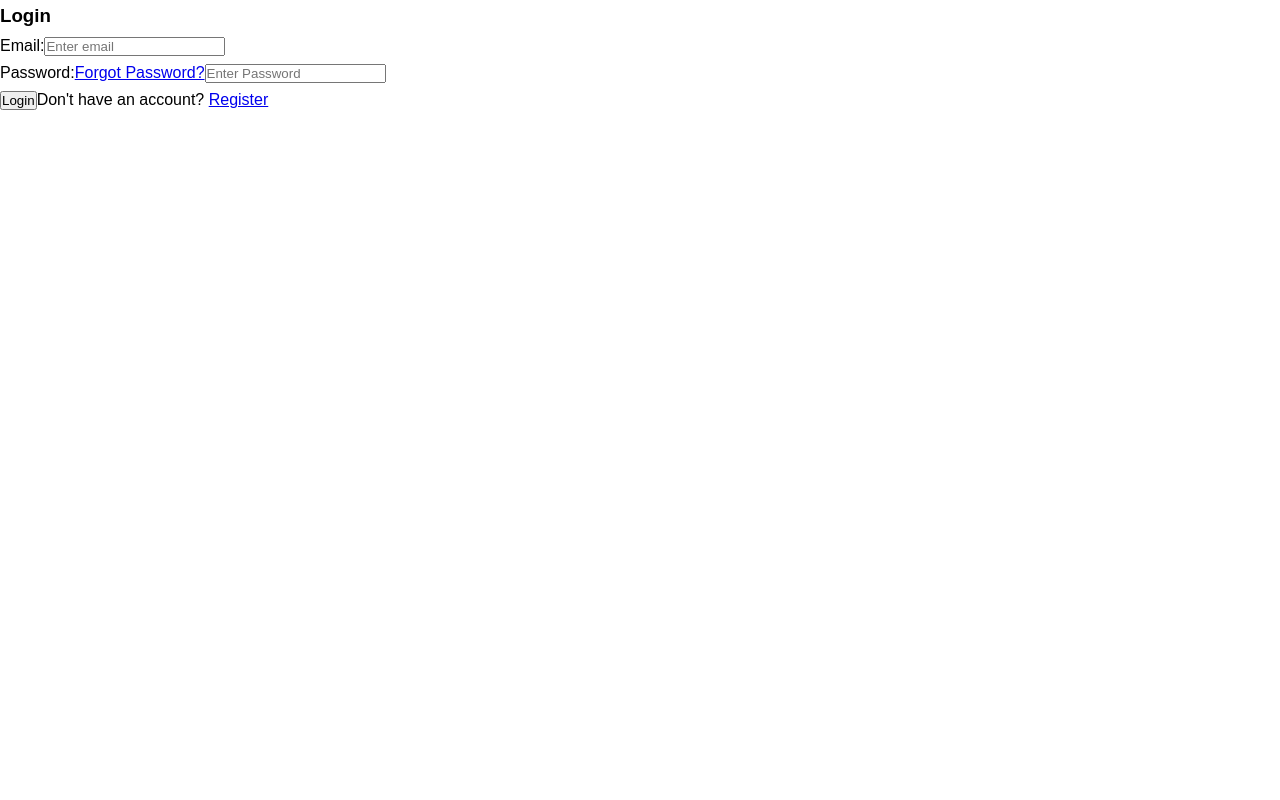
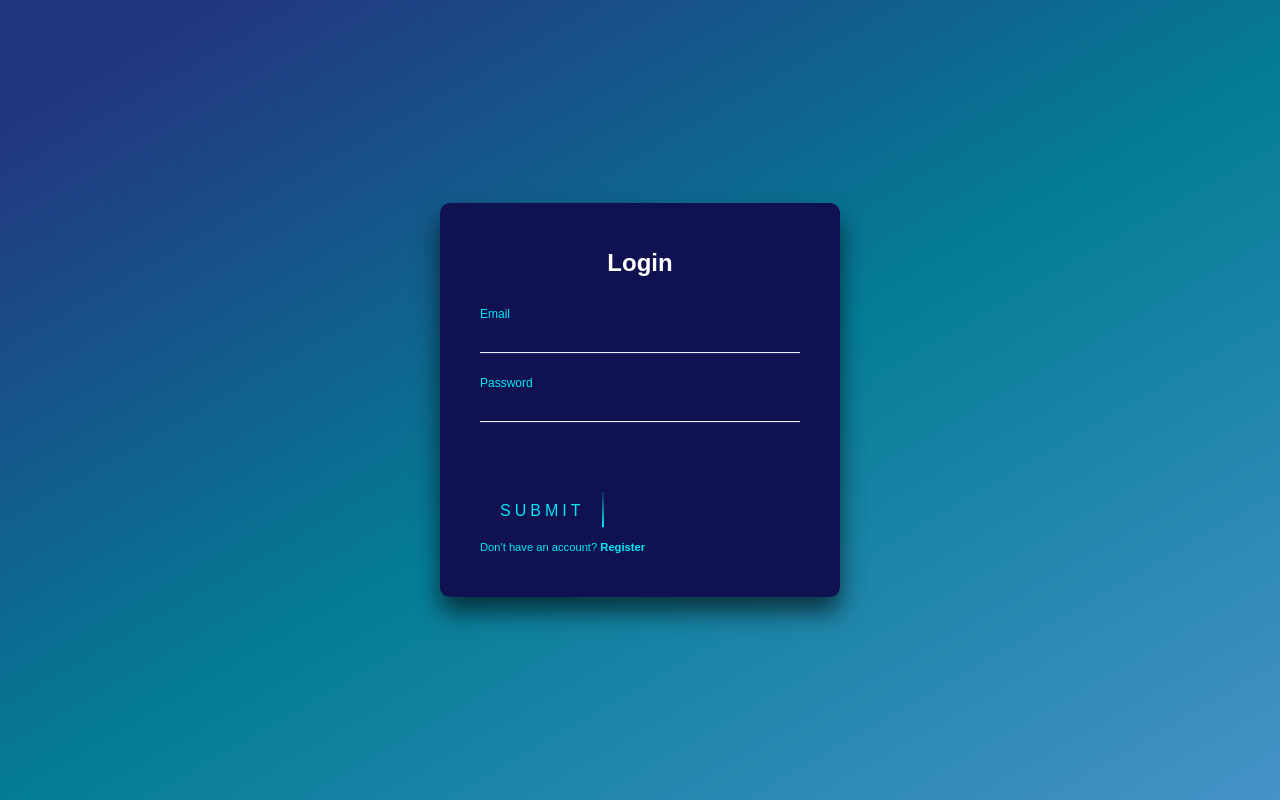
Before and after one commit to adonis0907/my-personal-site-mern-stack, a React (Create React App) app in the folder client/: page /login in a window 1280 px wide. Built offline with nearby package versions, Linux system fonts and the light colour scheme.

Commit message:
update to login form

```diff
--- a/client/src/App.js
+++ b/client/src/App.js
@@ -12,9 +12,9 @@ const App=()=> {
     <Router>
       <div className='App'>
         <Switch>
-            <PrivateRoute exact path="/" component={PrivateScreen}/>
+            <PrivateRoute exact path="/private" component={PrivateScreen}/>
             <PrivateRoute exact path="/admin" component={PrivateScreen}/>
-            <Route exact path="/home" component={LandingPage}/>
+            <Route exact path="/" component={LandingPage}/>
             <Route exact path="/login" component={LoginScreen}/>
             <Route exact path="/register" component={RegisterScreen}/>
             <Route exact path="/forgotpassword" component={ForgotPasswordScreen}/>
--- a/client/src/components/screens/auth/login/LoginScreen.jsx
+++ b/client/src/components/screens/auth/login/LoginScreen.jsx
@@ -11,7 +11,7 @@ const LoginScreen = ({history}) => {
 
   useEffect(()=>{
     if(localStorage.getItem("authToken")){
-      history.push("/")
+      history.push("/admin")
     }
   },[history])
 
@@ -28,7 +28,7 @@ const LoginScreen = ({history}) => {
     try{
        const {data}= await axios.post("/api/auth/login",{email,password},config);
        localStorage.setItem("authToken",data.token)
-       history.push("/")
+       history.push("/admin")
     }catch(error){
       setError(error.response.data.error)
         setTimeout(()=>{
@@ -36,33 +36,43 @@ const LoginScreen = ({history}) => {
         },5000)
     }
   }
-  return (
-    <div className="login-screen">
-
-    <form onSubmit={loginHandler} className="login-screen_form">
-      <h3 className="login-screen_title">Login</h3>
-      {error && <span className="error-message">{error}</span>}
-
-
-      <div className="form-group">
-        <label htmlFor="email">Email:</label>
-        <input type="email" required id="email" placeholder="Enter email" value={email} onChange={(e) =>setEmail(e.target.value)} tabIndex={1}/>
-      </div>
-
-      <div className="form-group">
-        <label htmlFor="password">Password:<Link to="/forgotpassword" className="login-screen_forgotpassword" tapIndex={4}>Forgot Password?</Link></label>
-        <input type="password" required id="password" placeholder="Enter Password" value={password} onChange={(e) =>setPassword(e.target.value)} tabIndex={2}/>
-      </div>
-
-
-      <button type="submit" className="btn btn-primary" tabIndex={3}>Login</button>
-
-      <span className="login-screen_subtext">Don't have an account? <Link to="/register">Register</Link></span>
-    </form>
 
 
 
-    </div>
+  return (
+    <>
+    <div className="login-container">
+    <div className="align " id="login2">
+
+        <div class="login-box">
+
+          <h2>Login</h2>
+          {error && <span className="error-message">{error}</span>}
+
+          <form onSubmit={loginHandler} >
+            <div class="user-box">
+                <input type="email" id="email" required=""  value={email} onChange={(e) =>setEmail(e.target.value)} tabIndex={1}/>
+                <label htmlFor="email">Email</label>
+            </div>
+            <div class="user-box">
+              <input type="password" id="password" required="" value={password} onChange={(e) =>setPassword(e.target.value)} tabIndex={2} />
+              <label htmlFor="password">Password</label>
+            </div>
+            <button type="submit" className="submit-btn">
+              <span></span>
+              <span></span>
+              <span></span>
+              <span></span>
+              Submit
+            </button>
+            <span className="login-subtext">Don't have an account? <b className="register-link"  ><Link to='/register' className="link">Register</Link></b></span>
+        </form>
+      </div>
+  </div>
+  </div>
+
+
+    </>
   )
 }
 
```
